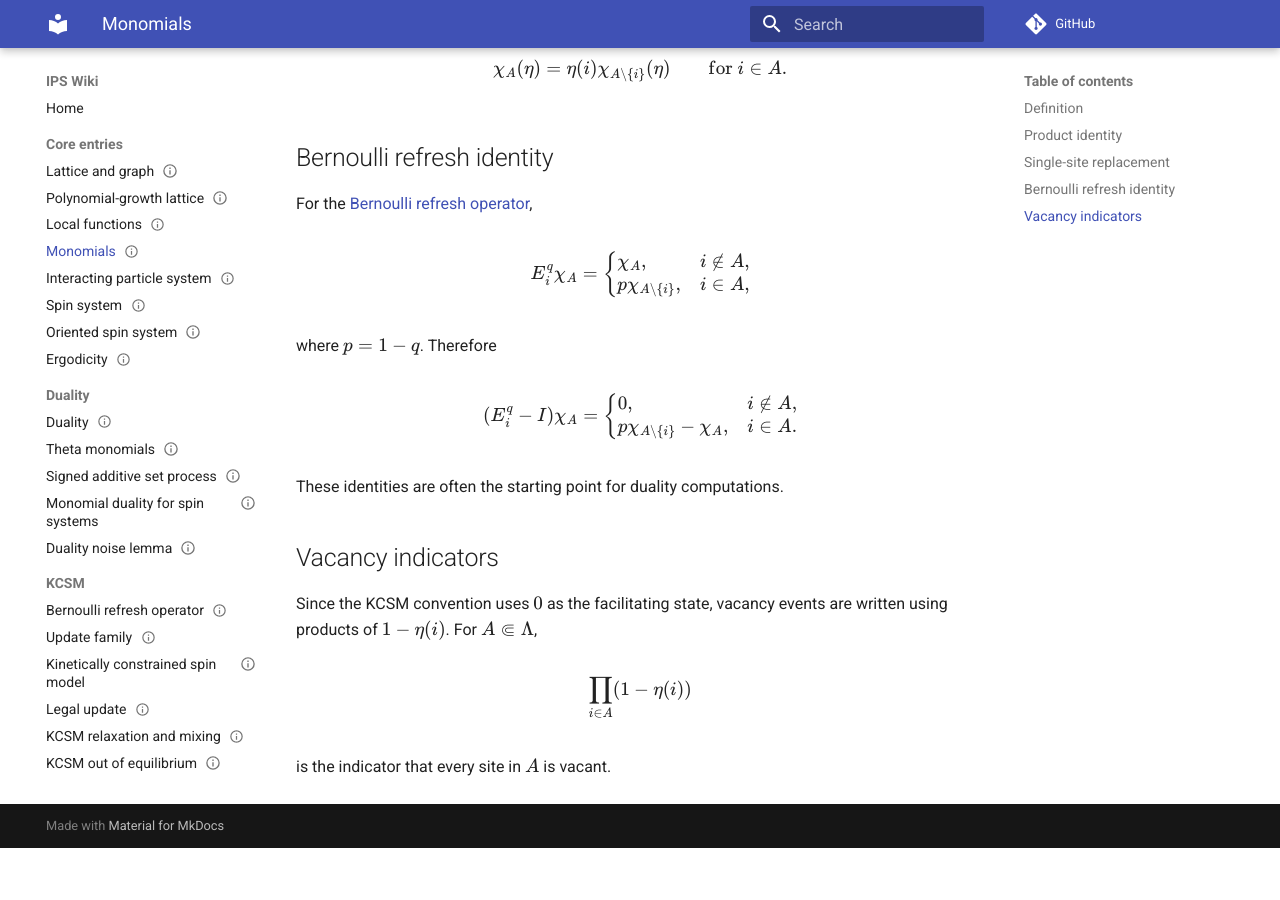
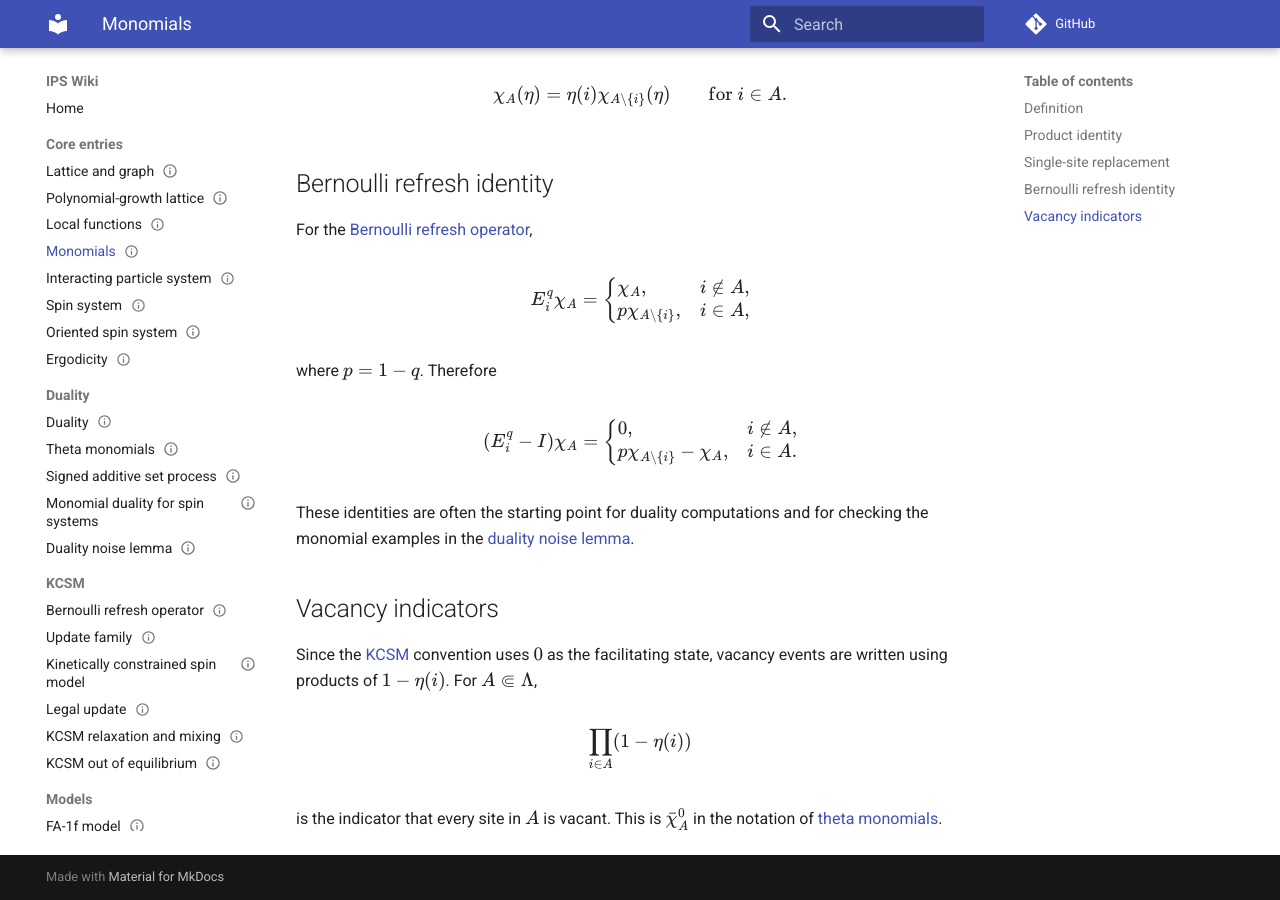
Before and after one commit to maciejgluchowski86-beep/ips-wiki, an MkDocs documentation site: the page built from docs/entries/monomials.md, in a window 1280 px wide and 900 px high, scrolled down 1224 px. Built offline with MkDocs 1.6.1 and Material for MkDocs 9.7.7, drawn with Linux system fonts in a browser that asks for light colours; comment, search, counter and statistics services are not loaded; before the commit the page ends 2072 px from its top, so only the background shows below that; some of the changed text lies outside the part shown.

Commit message:
Improve monomials entry links

```diff
--- a/docs/entries/monomials.md
+++ b/docs/entries/monomials.md
@@ -9,7 +9,7 @@ tags:
 
 # Monomials
 
-Monomials are local observables on \(\{0,1\}^\Lambda\). They are useful for algebraic manipulations of [spin-system](spin-system.md) generators and later duality constructions.
+Monomials are [local functions](local-functions.md) on \(\{0,1\}^\Lambda\). They are useful for algebraic manipulations of [spin-system](spin-system.md) generators and for [duality](duality.md) constructions such as [monomial duality for spin systems](monomial-duality-for-spin-systems.md). The deformed version is recorded separately as [theta monomials](theta-monomials.md).
 
 ## Definition
 
@@ -84,14 +84,14 @@ p\chi_{A\setminus\{i\}}-\chi_A, & i\in A.
 \end{cases}
 $$
 
-These identities are often the starting point for duality computations.
+These identities are often the starting point for duality computations and for checking the monomial examples in the [duality noise lemma](duality-noise-lemma.md).
 
 ## Vacancy indicators
 
-Since the KCSM convention uses \(0\) as the facilitating state, vacancy events are written using products of \(1-\eta(i)\). For \(A\Subset\Lambda\),
+Since the [KCSM](kinetically-constrained-spin-model.md) convention uses \(0\) as the facilitating state, vacancy events are written using products of \(1-\eta(i)\). For \(A\Subset\Lambda\),
 
 $$
 \prod_{i\in A}(1-\eta(i))
 $$
 
-is the indicator that every site in \(A\) is vacant.
+is the indicator that every site in \(A\) is vacant. This is \(\bar\chi_A^0\) in the notation of [theta monomials](theta-monomials.md).
```
